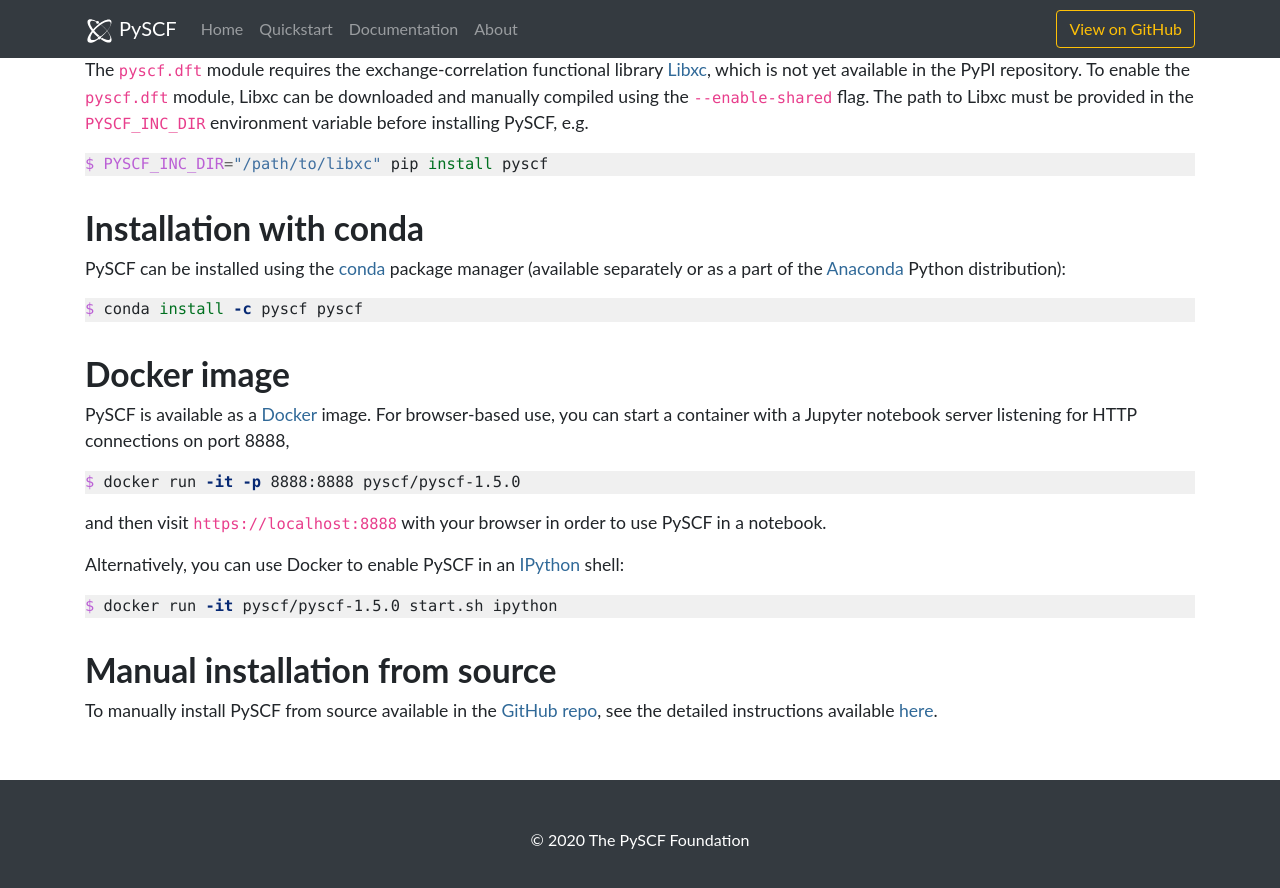
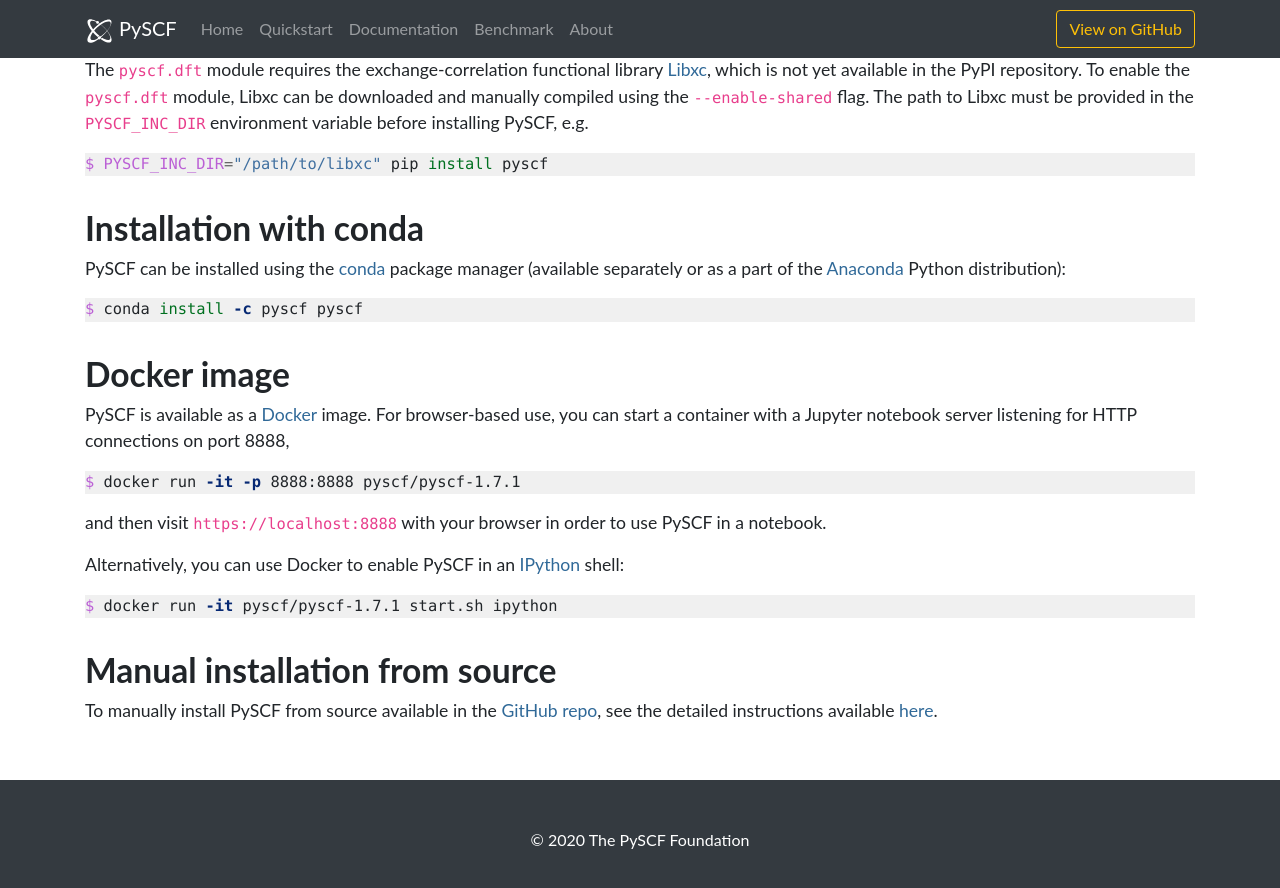
Before and after one commit to pyscf/pyscf.github.io-v1, a Jekyll site: the page built from quickstart.md, in a window 1280 px wide and 900 px high, scrolled down 977 px. Shown: the top 888 px of the window. Built offline with Jekyll 4.4.1, drawn with Linux system fonts in a browser that asks for light colours.

Commit message:
Add benchmark page

````diff
--- a/_data/navigation.yml
+++ b/_data/navigation.yml
@@ -4,5 +4,7 @@
   link: quickstart.html
 - name: Documentation
   link: documentation.html
+- name: Benchmark
+  link: benchmark.html
 - name: About
   link: about.html
--- a/_includes/banner.html
+++ b/_includes/banner.html
@@ -8,7 +8,7 @@
       of electronic structure modules powered by Python.  The package aims
       to provide a simple, lightweight, and efficient platform for quantum
       chemistry calculations and methodology development.</p>
-      <p class="text-white-50">currently v.1.7.0</p>
+      <p class="text-white-50">currently v.1.7.1</p>
       <a class="btn btn-warning btn-lg" href="quickstart.html">Get Started</a>
     </div>
   </div>
--- a/quickstart.md
+++ b/quickstart.md
@@ -69,7 +69,7 @@ PySCF is available as a [Docker](https://www.docker.com/get-started) image.  For
 browser-based use, you can start a container with a Jupyter notebook server
 listening for HTTP connections on port 8888,
 ``` shell
-$ docker run -it -p 8888:8888 pyscf/pyscf-1.5.0
+$ docker run -it -p 8888:8888 pyscf/pyscf-1.7.1
 ```
 and then visit `https://localhost:8888` with your browser in order to use PySCF
 in a notebook.
@@ -77,7 +77,7 @@ in a notebook.
 Alternatively, you can use Docker to enable PySCF in an
 [IPython](https://ipython.org/) shell:
 ``` shell
-$ docker run -it pyscf/pyscf-1.5.0 start.sh ipython
+$ docker run -it pyscf/pyscf-1.7.1 start.sh ipython
 ```
 
 # Manual installation from source
````
Also changed, not shown: benchmark.md (added, +106 -0 lines).
